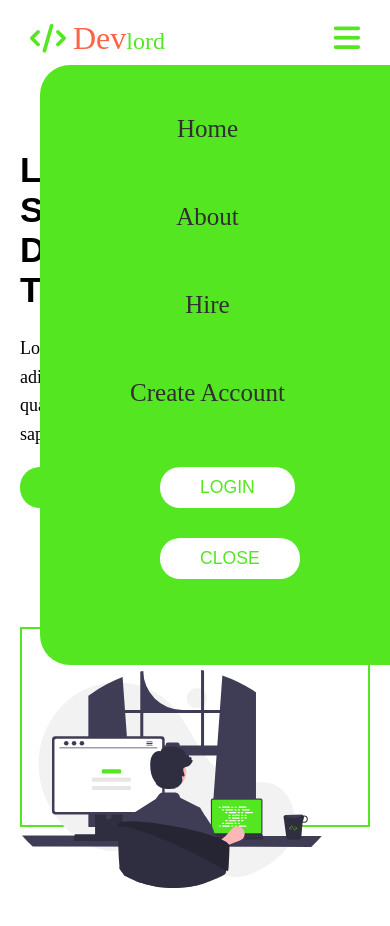
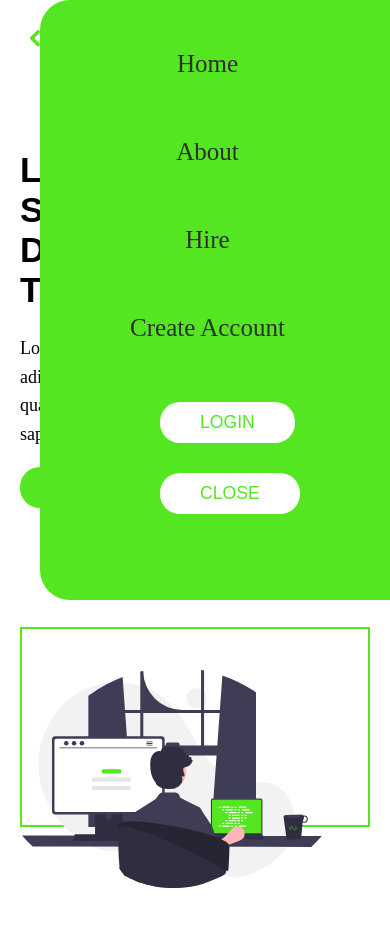
Before and after one commit to Taftech1/CodeDynasty-second_projcet, a plain HTML site: page index.html in a window 390 px wide. Both pictures are taken after a click on the element 346 px from the left and 38 px from the top of the page. Drawn offline with Linux system fonts and the light colour scheme.

Commit message:
Update style.css

```diff
--- a/style.css
+++ b/style.css
@@ -171,7 +171,7 @@ styling the main
     background-color: var(--primary-color);
     padding: 50px;
     position: absolute;
-    top: 65px;
+    top: 0px;
     right: 0;
     width: 250px;
     height: 500px;
```
